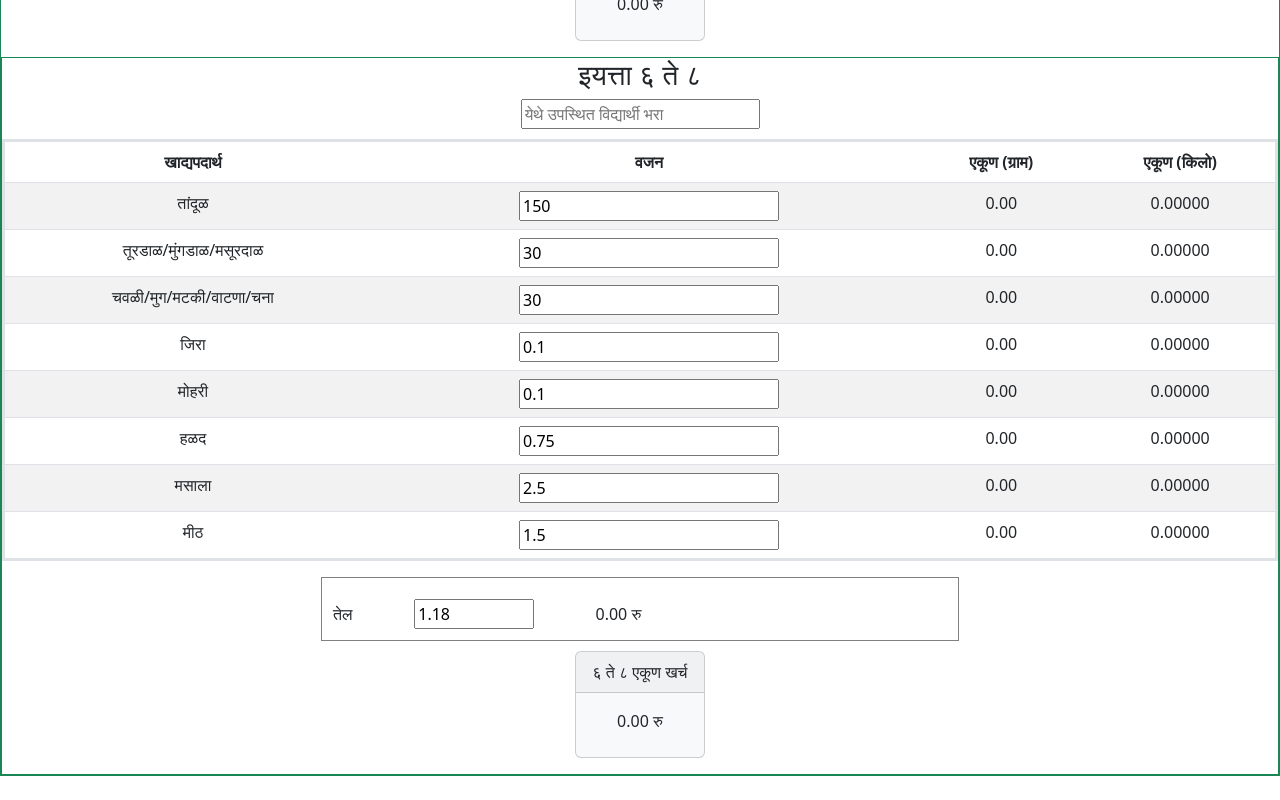
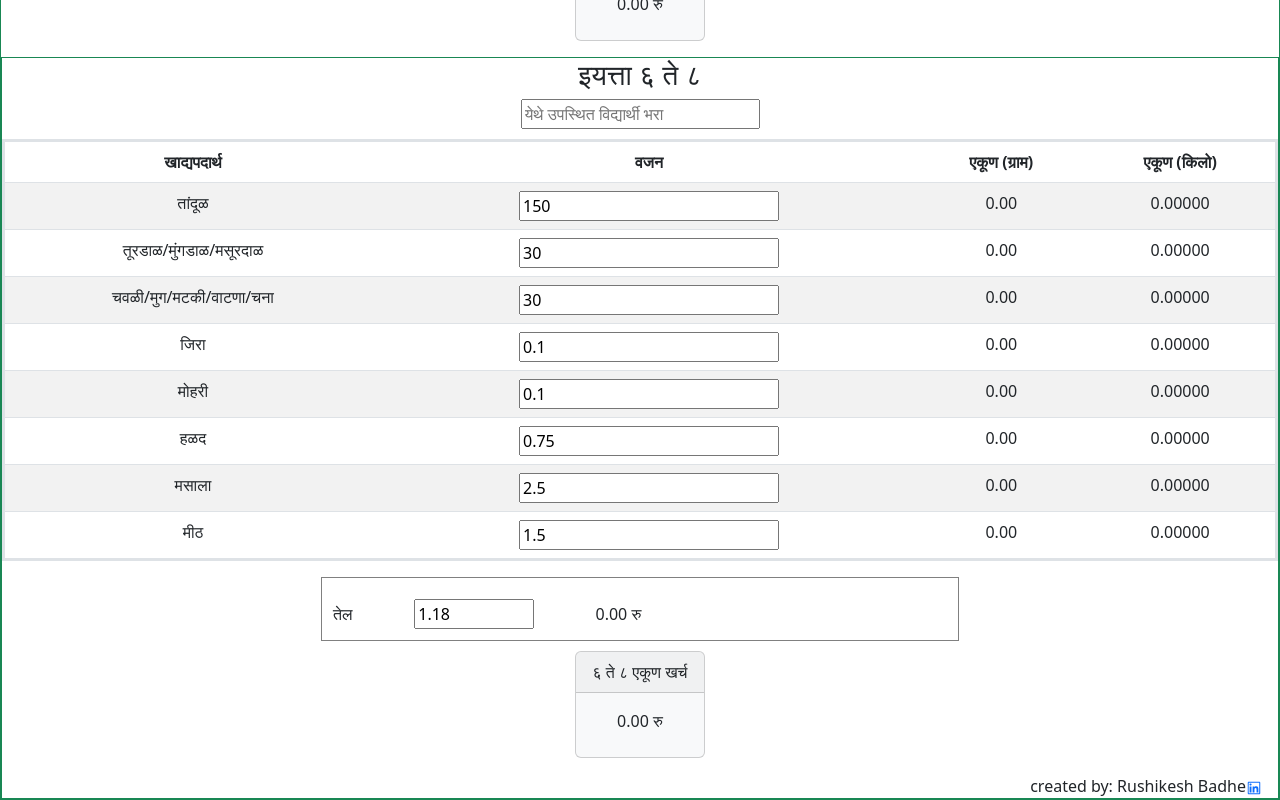
Before and after one commit to RushikeshBadhe/calculator, a React (Create React App) app: page / in a window 1280 px wide. Shown: the part 661-1461 px from the top of the page. Before the commit the page ends 1437 px from the top, so only its background shows below. Built offline with nearby package versions, Linux system fonts and the light colour scheme.

Commit message:
name and icon added

```diff
--- a/package.json
+++ b/package.json
@@ -10,6 +10,7 @@
     "bootstrap": "^5.2.0-beta1",
     "react": "^18.2.0",
     "react-dom": "^18.2.0",
+    "react-icons": "^4.4.0",
     "react-scripts": "5.0.1",
     "web-vitals": "^2.1.4"
   },
--- a/src/Table2.js
+++ b/src/Table2.js
@@ -1,4 +1,5 @@
 import {useState} from 'react';
+import {AiOutlineLinkedin} from 'react-icons/ai'
 function Table2(){
   const [state, setState] = useState({ input1: 150, input2: 30, input3: 30, input4: 0.1, input5: 0.1, input6: 0.75, input7: 2.5, input8: 1.5,input9:1.18 });
   const [results, setResults] = useState({ gram: null, kg: null });
@@ -109,6 +110,10 @@ function Table2(){
       </div>
       </div>
       </div>
+      <div  className='d-flex justify-content-end' Style='padding-right:1rem' >
+        created by: Rushikesh Badhe
+        <a className='c-ico' href="https://www.linkedin.com/in/rushikesh-badhe-5882131a4/"> <AiOutlineLinkedin/></a>
+      </div>
       </div>
   )
 }
```
Also changed, not shown: 1 other file (tests, documents, lock files or other folders).
